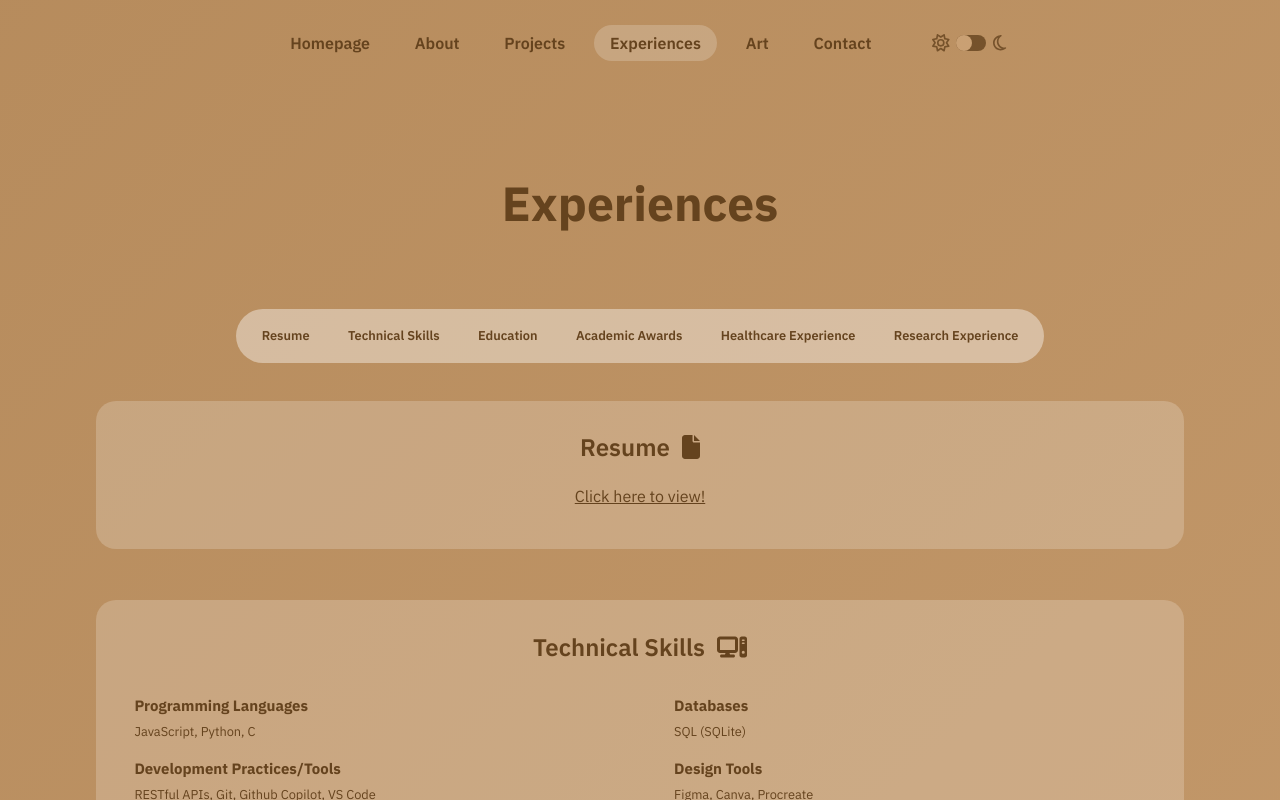
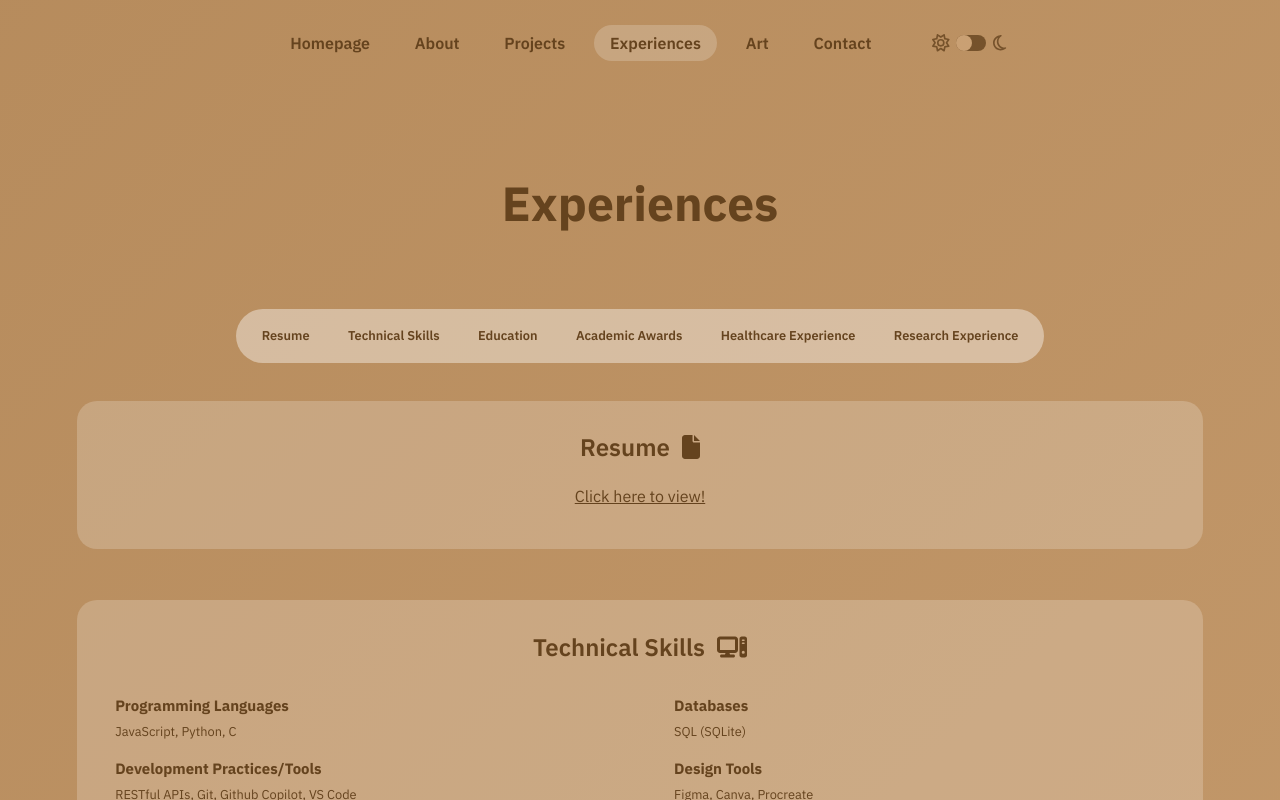
Before and after one commit to steph-xue/portfolio, a React (Vite) app: page /experiences in a window 1280 px wide. Shown: the top 800 px of the page. Built offline with nearby package versions, Linux system fonts and the light colour scheme.

Commit message:
fix project spacing

```diff
--- a/src/style.scss
+++ b/src/style.scss
@@ -1129,7 +1129,7 @@ a {
 	flex-direction: column;
 	justify-content: center;
 	align-items: center;
-	width: 85vw;
+	width: 88vw;
 	padding: 2em 3em;
 	margin-top: 2em;
 	margin-bottom: 4em;
@@ -1151,7 +1151,7 @@ a {
 	flex-direction: column;
 	justify-content: center;
 	align-items: center;
-	width: 85vw;
+	width: 88vw;
 	padding: 2em 3em;
 	margin-top: 2em;
 	margin-bottom: 4em;
```
